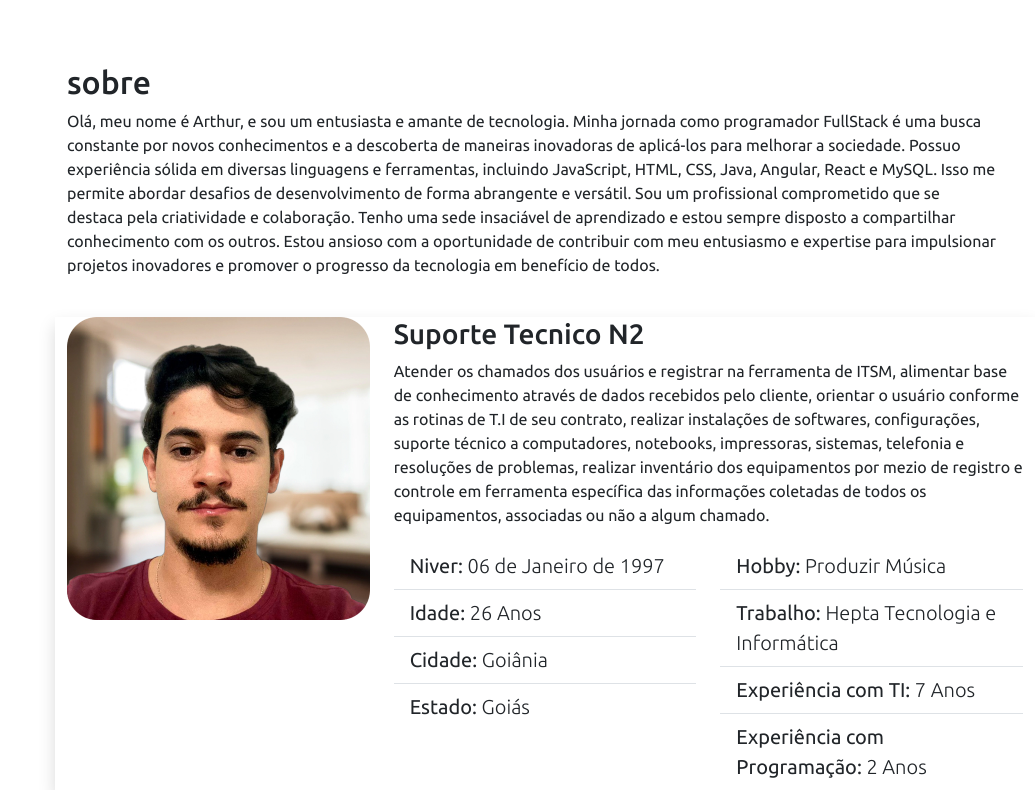
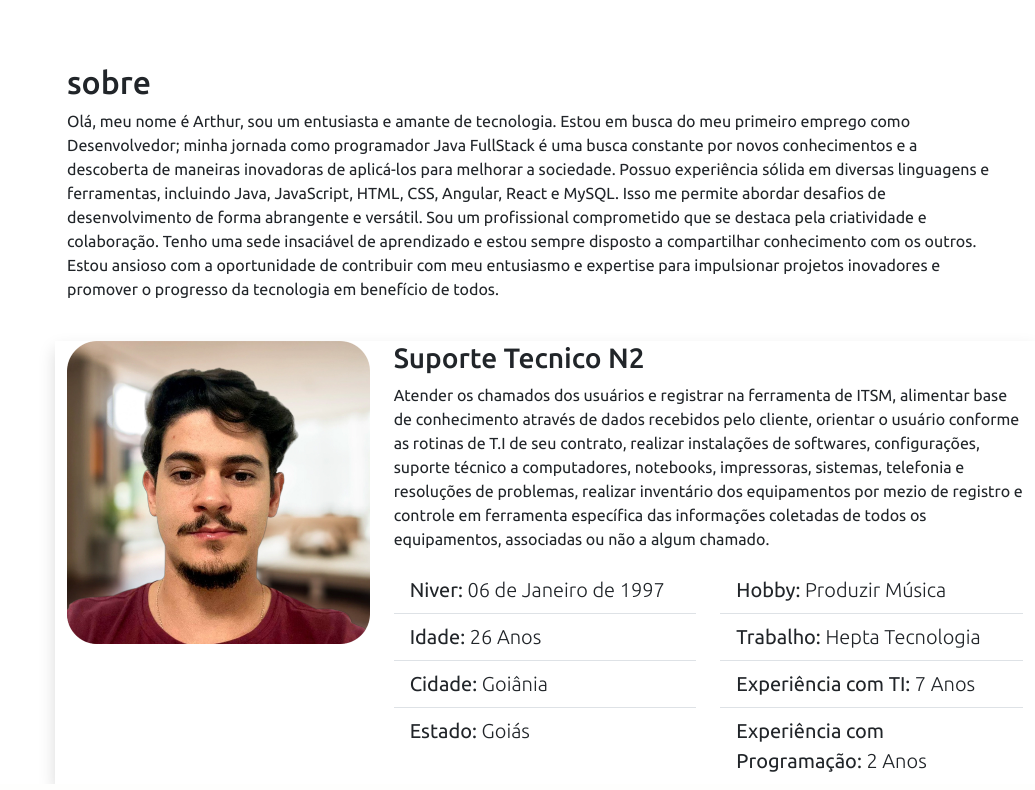
Before and after one commit to arthurpradoo/portfolio-python, a Python web app: template templates/index.html in a window 1280 px wide. Shown: the part 801-1591 px from the top of the page, without its empty margins (245-1280 px from the left). Run offline with Jinja, Linux system fonts and the light colour scheme; the template is opened without the code that fills it, so the values that code supplies are empty.

Commit message:
grid e ancoragem

```diff
--- a/static/style.css
+++ b/static/style.css
@@ -169,3 +169,17 @@ i.menu-mobile {
         margin-left: 0;
     }
 }
+
+*::-webkit-scrollbar {
+    width: 10px;
+}
+
+*::-webkit-scrollbar-track {
+    width: 12px;
+    box-shadow: inset 0 0 .3rem #00000050;
+    background-color: #fff;
+}
+
+*::-webkit-scrollbar-thumb {
+    background-color: #021124;
+}
--- a/templates/index.html
+++ b/templates/index.html
@@ -39,23 +39,23 @@
                             <i class="bi bi-house"></i>Início</a>
                     </li>
                     <li class="nav-item">
-                        <a class="nav-link" href="#">
+                        <a class="nav-link" href="#sobre">
                             <i class="bi bi-person"></i>Sobre</a>
                     </li>
                     <li class="nav-item">
-                        <a class="nav-link" href="#">
+                        <a class="nav-link" href="#Habilidades">
                             <i class="bi bi-list-check"></i>Habilidades</a>
                     </li>
                     <li class="nav-item">
-                        <a class="nav-link" href="#">
+                        <a class="nav-link" href="#Currículo">
                             <i class="bi bi-file-earmark-code"></i>Currículo</a>
                     </li>
                     <li class="nav-item">
-                        <a class="nav-link" href="#">
+                        <a class="nav-link" href="#Portfólio">
                             <i class="bi bi-collection"></i>Portfólio</a>
                     </li>
                     <li class="nav-item">
-                        <a class="nav-link" href="#">
+                        <a class="nav-link" href="#Contato">
                             <i class="bi bi-envelope"></i>Contato</a>
                     </li>
                 </ul>
@@ -64,15 +64,16 @@
     </aside>
 
     <main id="main">
+
         <section id="inicio" class="row m-0 p-0">
             <div class="col-md-5 d-flex justify-content-center align-items-center flex-column">
                 <h2 class="text-white text-shadow">Arthur Prado</h2>
-                <span id="subtitle" class="text-white text-shadow">Desenvolvedor FullStack Java</span>
+                <span id="subtitle" class="text-white text-shadow">Desenvolvedor Java FullStack </span>
             </div>
             <div class="col-md-7 d-flex justify-content-end align-items-end">
                 <div id="arraste" class="d-flex align-items-center">
                     <i class="bi bi-arrow-down text-white pe-2 fs-2" aria-hidden="true"></i>
-                    <a href="">Arrasta para mais</a>
+                    <a href="#sobre">Arrasta para mais</a>
                 </div>
             </div>
         </section>
@@ -81,12 +82,13 @@
             <div class="row w-100">
                 <div class="col-md-12">
                     <h2 class='pt-3'>sobre</h2>
-                    <p>Olá, meu nome é Arthur, e sou um entusiasta e amante de tecnologia. Minha jornada como
-                        programador FullStack é uma busca
+                    <p>Olá, meu nome é Arthur, sou um entusiasta e amante de tecnologia. Estou em busca do meu primeiro
+                        emprego como Desenvolvedor; minha jornada como
+                        programador Java FullStack é uma busca
                         constante por novos conhecimentos e a descoberta de maneiras inovadoras de aplicá-los para
                         melhorar a sociedade.
-                        Possuo experiência sólida em diversas linguagens e ferramentas, incluindo JavaScript, HTML, CSS,
-                        Java, Angular, React e
+                        Possuo experiência sólida em diversas linguagens e ferramentas, incluindo Java, JavaScript,
+                        HTML, CSS, Angular, React e
                         MySQL. Isso me permite abordar desafios de desenvolvimento de forma abrangente e versátil. Sou
                         um profissional
                         comprometido que se destaca pela criatividade e colaboração. Tenho uma sede insaciável de
@@ -112,7 +114,7 @@
                         inventário dos equipamentos por mezio de registro e controle em ferramenta específica das
                         informações coletadas de todos os equipamentos, associadas ou não a algum chamado.</p>
 
-                    <div class="row">
+                    <div class="row mt-3 md-3">
                         <div class="col-md-6">
                             <ul class="list-group list-group-flush fs-5">
                                 <li class="list-group-item">
@@ -142,7 +144,7 @@
                                     </span></li>
                                 <li class="list-group-item">
                                     Trabalho: <a href="https://www.hepta.com.br/" target="_blank"
-                                        class="fw-lighter text-decoration-none link-dark">Hepta Tecnologia e Informática
+                                        class="fw-lighter text-decoration-none link-dark">Hepta Tecnologia
                                     </a></li>
                                 <li class="list-group-item">
                                     Experiência com TI: <span class="fw-lighter"> 7 Anos</span></li>
```
